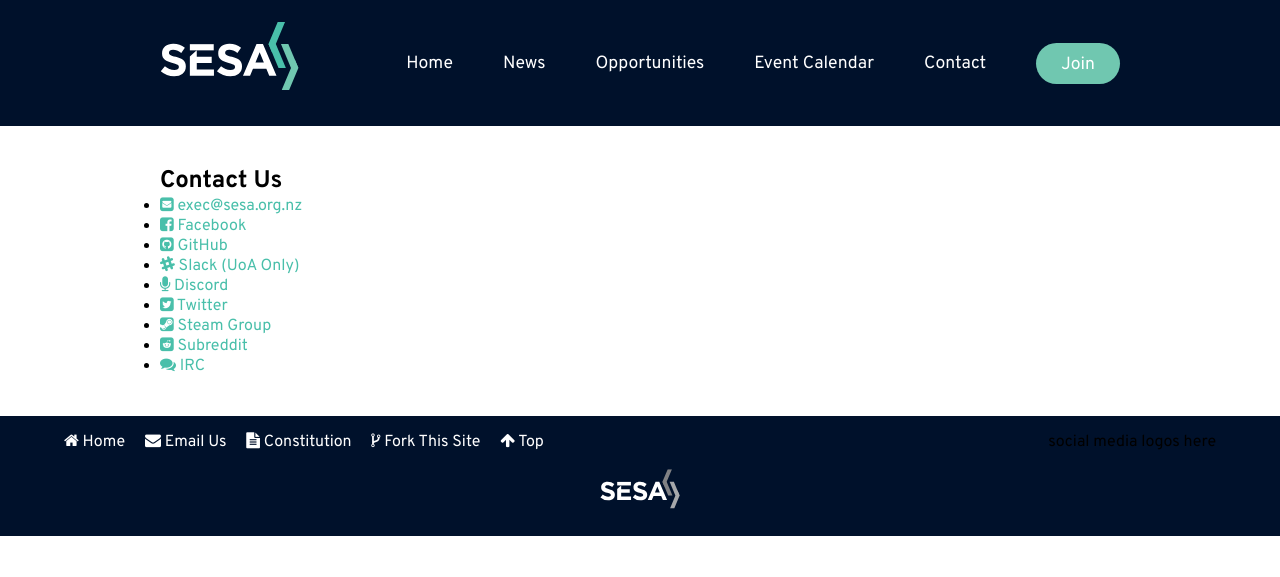
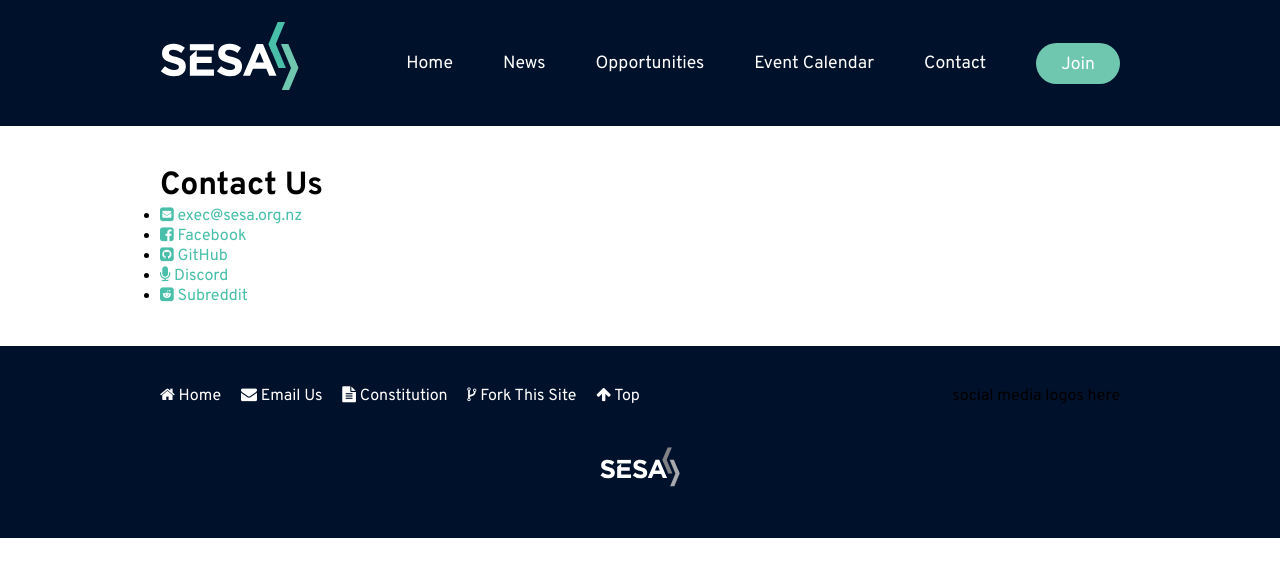
Before and after one commit to sesauoa/ausesa.github.com, a Jekyll site: the page built from contact/index.html, in a window 1280 px wide. Shown: the top 577 px of the page. Built offline with Jekyll 4.4.1, drawn with Linux system fonts in a browser that asks for light colours; nearby versions of some CDN libraries.

Commit message:
Normalise content

```diff
--- a/contact/index.html
+++ b/contact/index.html
@@ -3,7 +3,7 @@ layout: default
 title: SESA - Contact Us
 ---
 
-<h2 class="section-title contact-title">Contact Us</h2>
+<h1>Contact Us</h1>
 
 <ul class="contact-list">
   <li>
@@ -22,23 +22,8 @@ title: SESA - Contact Us
     </a>
   </li>
   <li>
-		<a href="https://softeng.slack.com/messages/sesa" target="_blank">
-			<i class="fa fa-slack"></i> Slack (UoA Only)
-		</a>
-	</li>
-	<li>
-		<a href="https://discordapp.com/channels/356568223388532740/356568223858163712" target="_blank">
+    <a href="https://discord.gg/4qABfUJPsn" target="_blank">
       <i class="fa fa-microphone"></i> Discord
-		</a>
-	</li>
-	<li>
-		<a href="https://twitter.com/sesauoa" target="_blank">
-			<i class="fa fa-twitter-square"></i> Twitter
-		</a>
-	</li>
-	<li>
-		<a href="http://steamcommunity.com/groups/sesa" target="_blank">
-			<i class="fa fa-steam-square"></i> Steam Group
     </a>
   </li>
   <li>
@@ -46,9 +31,4 @@ title: SESA - Contact Us
       <i class="fa fa-reddit-square"></i> Subreddit
     </a>
   </li>
-	<li>
-		<a href="https://kiwiirc.com/client/irc.freenode.net#AUSESA">
-			<i class="fa fa-comments"></i> IRC
-		</a>
-	</li>
 </ul>
--- a/css/style.scss
+++ b/css/style.scss
@@ -405,15 +405,28 @@ a:hover {
 }
 
 .body-container {
+  padding: 0 160px;
   display: flex;
-  justify-content: space-evenly;
-  gap: 2em;
+  justify-content: center;
+  .body-content-container {
+    display: flex;
+    justify-content: space-between;
+    gap: 4%;
     flex-wrap: wrap;
     margin: 50px 0;
+    max-width: 1920px;
 
     .column {
       min-width: 320px;
-    width: 40%;
+      width: 48%;
+      margin-bottom: 25px;
+      @media #{$medium-display} {
+        width: 100%;
+      }
+    }
+  }
+  @media #{$large-display} {
+    padding: 0 70px;
   }
 }
 
@@ -449,12 +462,16 @@ a:hover {
 }
 
 .footer {
-  $footer-vertical-padding: 1em;
+  $footer-vertical-padding: 2.5em;
   background-color: $sesa-navy;
+  padding: $footer-vertical-padding 160px;
+  display: flex;
+  justify-content: center;
+
+  .footer-content-container {
     display: flex;
     flex-direction: column;
-  align-items: stretch;
-  padding: $footer-vertical-padding 0;
+    width: 1920px;
 
     a {
       color: white;
@@ -472,9 +489,25 @@ a:hover {
     .footer-links {
       display: flex;
       justify-content: space-between;
-    margin: 0 4em;
       flex-wrap: wrap;
       gap: $footer-vertical-padding;
+    }
+
+    @media #{$medium-display} {
+      .footer-links {
+        justify-content: center;
+        ul {
+          display: flex;
+          justify-content: space-between;
+          flex-wrap: wrap;
+          width: 100%;
+        }
+      }
+    }
+  }
+
+  @media #{$large-display} {
+    padding: $footer-vertical-padding 70px;
   }
 }
 
```
Lines whose indentation alone changed are shown as unchanged.
